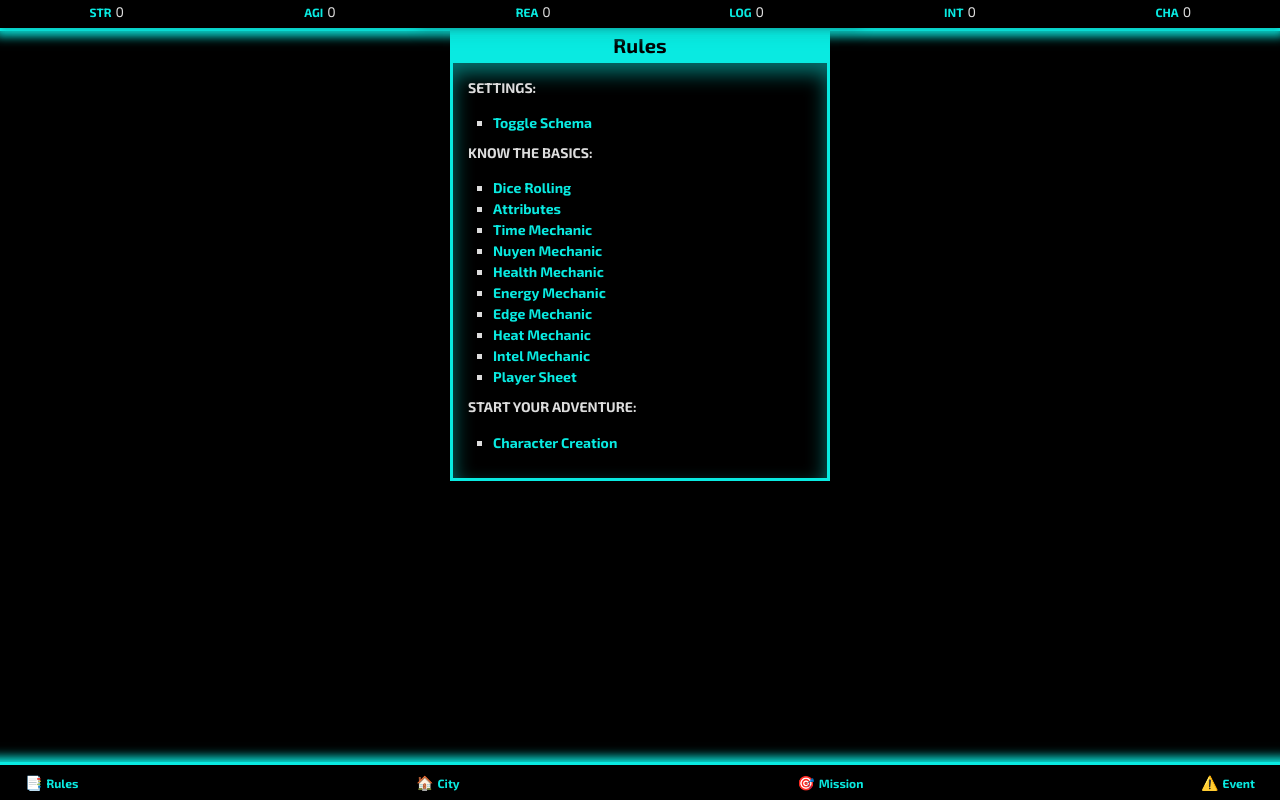
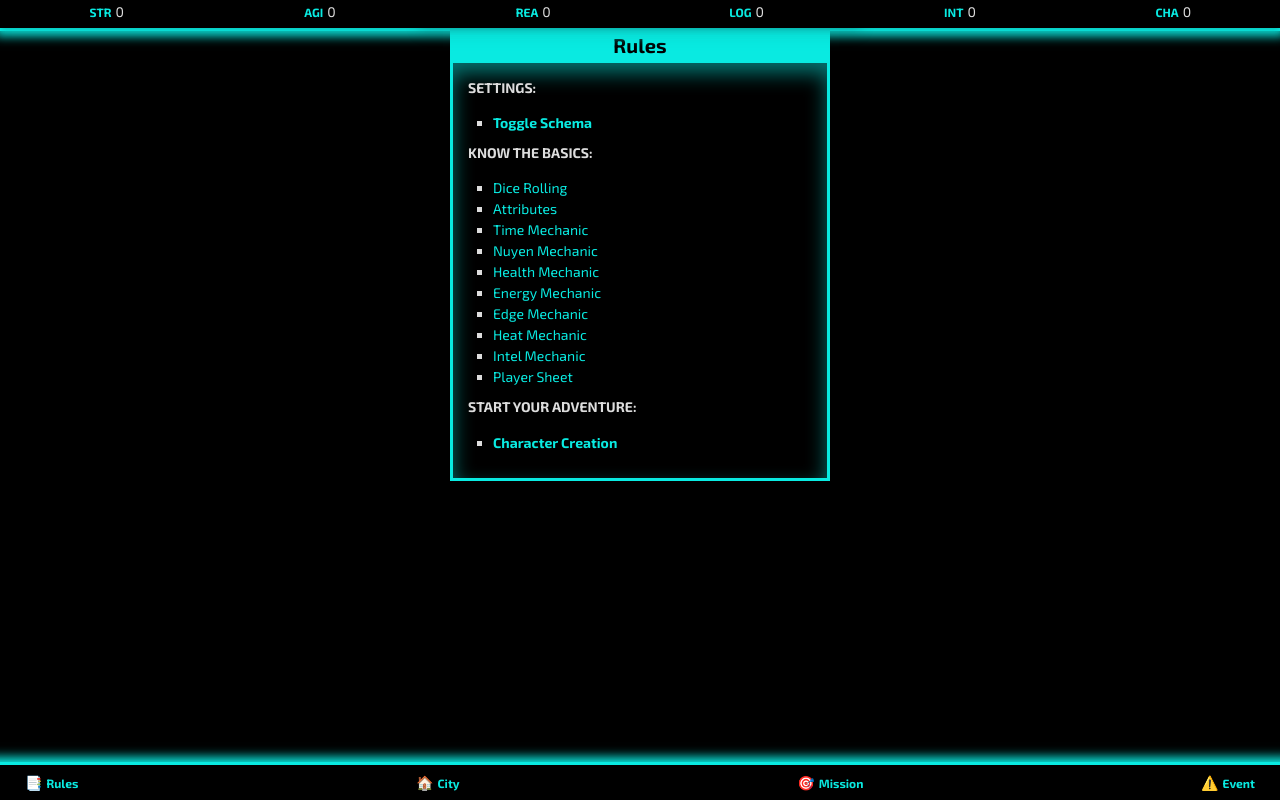
Before and after one commit to BroBuddy/shadowrun-neonhollow, a React (Vite) app: page /rule in a window 1280 px wide. Built offline with nearby package versions, Linux system fonts and the light colour scheme; no server answers.

Commit message:
added popup

```diff
--- /dev/null
+++ b/src/components/Popup.tsx
@@ -0,0 +1,43 @@
+import React, { useState } from 'react'
+import Card from './Card'
+
+type PopUpProps = {
+    title: string
+    children: React.ReactNode
+}
+
+const PopUp: React.FC<PopUpProps> = ({ title, children }) => {
+    const [isPopUpOpen, setIsPopUpOpen] = useState<boolean>(false)
+
+    const handleOpen = () => setIsPopUpOpen(true)
+    const handleClose = () => setIsPopUpOpen(false)
+
+    return (
+        <div>
+            <button onClick={handleOpen} className="text-bold highlight">
+                {title}
+            </button>
+
+            {isPopUpOpen && (
+                <div
+                    onClick={handleClose}
+                    className="flex fixed inset-0 bg-black/80 justify-center items-center z-60 transition-opacity duration-300 cursor-pointer"
+                >
+                    <div
+                        className="cursor-default"
+                        onClick={(e) => e.stopPropagation()}
+                    >
+                        <Card>
+                            <p>
+                                <strong className="highlight">{title}:</strong>
+                            </p>
+                            <>{children}</>
+                        </Card>
+                    </div>
+                </div>
+            )}
+        </div>
+    )
+}
+
+export default PopUp
--- a/src/feature/mechanic/components/MechanicView.tsx
+++ b/src/feature/mechanic/components/MechanicView.tsx
@@ -1,7 +1,8 @@
 import { useMemo } from 'react'
-import { Link } from 'react-router-dom'
 import { getMechanicData } from '../mechanicData'
 import { Mechanic } from '../MechanicType'
+import PopUp from '@/components/Popup'
+import MechanicDetail from '../pages/MechanicDetail'
 
 function MechanicView() {
     const data = useMemo(() => {
@@ -20,7 +21,9 @@ function MechanicView() {
             <ul className="list-margin">
                 {data.map((item: Mechanic, index: number) => (
                     <li key={index}>
-                        <Link to={`/mechanic/${item.tag}`}>{item.title}</Link>
+                        <PopUp title={item.title}>
+                            <MechanicDetail tag={item.tag} />
+                        </PopUp>
                     </li>
                 ))}
             </ul>
--- a/src/feature/mechanic/pages/MechanicDetail.tsx
+++ b/src/feature/mechanic/pages/MechanicDetail.tsx
@@ -1,12 +1,12 @@
 import { useMemo } from 'react'
-import { useParams } from 'react-router-dom'
 import { Mechanic } from '../MechanicType'
 import { getMechanicByTag } from '../mechanicData'
-import Headline from '@/components/Headline'
-import Card from '@/components/Card'
 
-function MechanicDetail() {
-    const { tag } = useParams()
+type MechanicDetailProps = {
+    tag?: string
+}
+
+function MechanicDetail({ tag }: MechanicDetailProps) {
     const data = useMemo(() => {
         return getMechanicByTag(tag as string) as Mechanic
     }, [tag])
@@ -17,15 +17,12 @@ function MechanicDetail() {
 
     return (
         <>
-            <Headline>{data.title}</Headline>
-            <Card>
             <p>{data.description}</p>
             <ul className="list-margin">
                 {data.list.map((item: string, index: number) => (
                     <li key={index}>{item}</li>
                 ))}
             </ul>
-            </Card>
         </>
     )
 }
```
Lines whose indentation alone changed are shown as unchanged.
